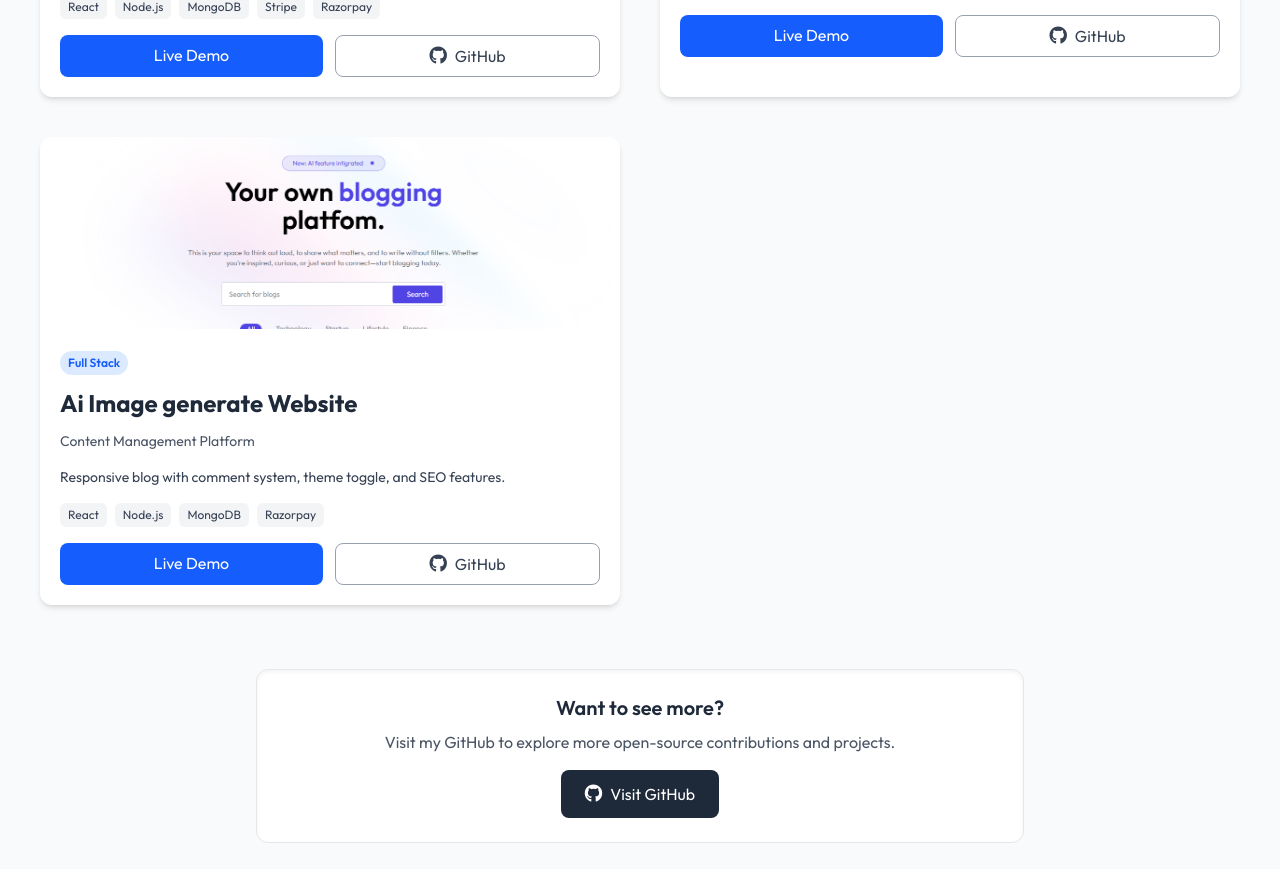
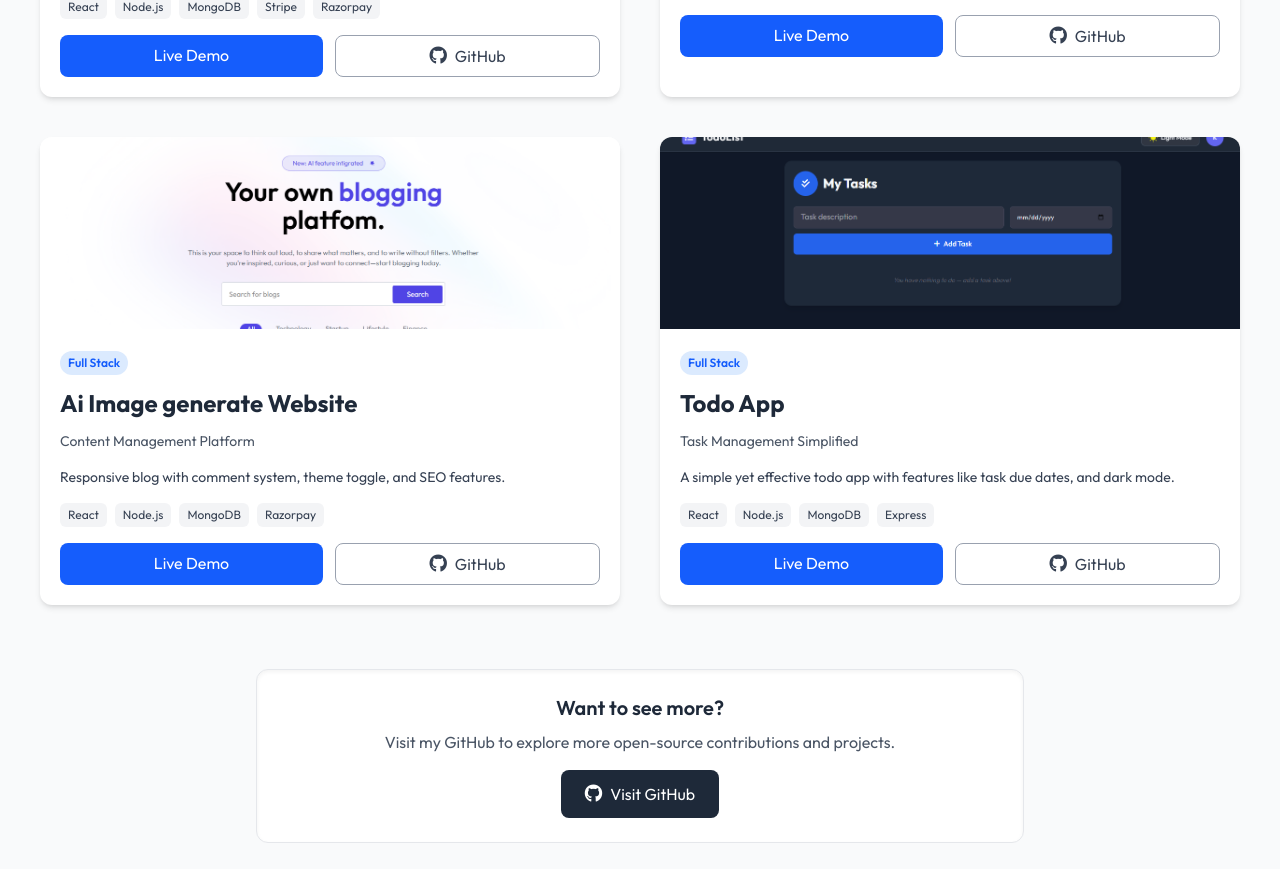
Before and after one commit to Krishna9029/react-portfolio, a React (Vite) app: page / in a window 1280 px wide. Shown: the part 2468-3337 px from the top of the page. Built offline with nearby package versions, Linux system fonts and the light colour scheme.

Commit message:
git push

```diff
--- a/src/Components/Projects.jsx
+++ b/src/Components/Projects.jsx
@@ -2,6 +2,7 @@
 import ecommerce from '../assets/ecommerce.png';
 import Blog_img from '../assets/Blog.png';
 import Imagify_img from '../assets/imagify.png';
+import Todo_img from '../assets/TodoList.png';
 
 const projectsData = [
     {
@@ -36,6 +37,17 @@
         link: "https://imagify-frontend-gold.vercel.app/",
         github: "https://github.com/Krishna9029/Imagify",
         tags: ["React", "Node.js", "MongoDB", "Razorpay"],
+        category: "Full Stack"
+    },
+    {
+        id: 4,
+        title: "Todo App",
+        subtitle: "Task Management Simplified",
+        description: "A simple yet effective todo app with features like task  due dates, and dark mode.",
+        image: Todo_img,
+        link: "https://todo-list-frontend-one-zeta.vercel.app/",
+        github: "https://github.com/Krishna9029/Todo-List",
+        tags: ["React", "Node.js", "MongoDB", "Express"],
         category: "Full Stack"
     }
 ];
```
Also changed, not shown: src/assets/Todolist.png (added).
